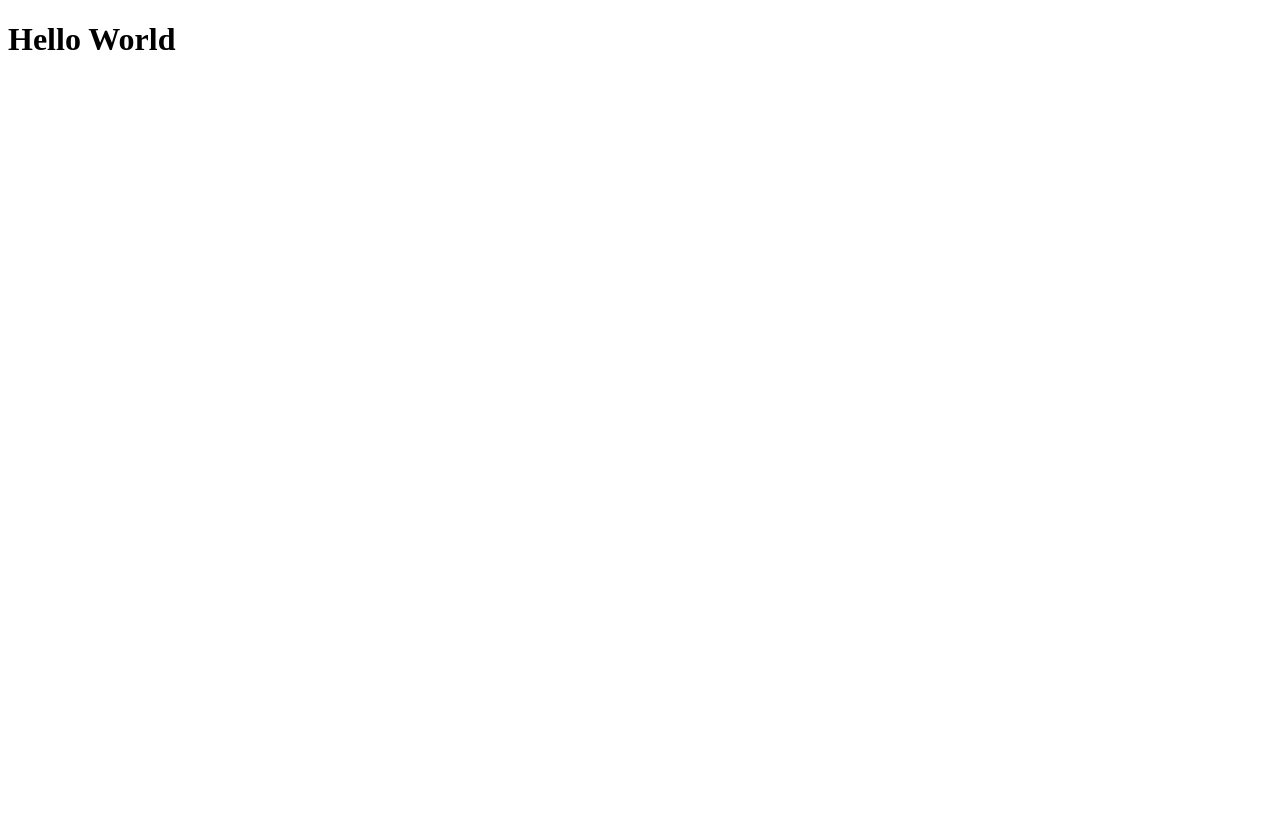
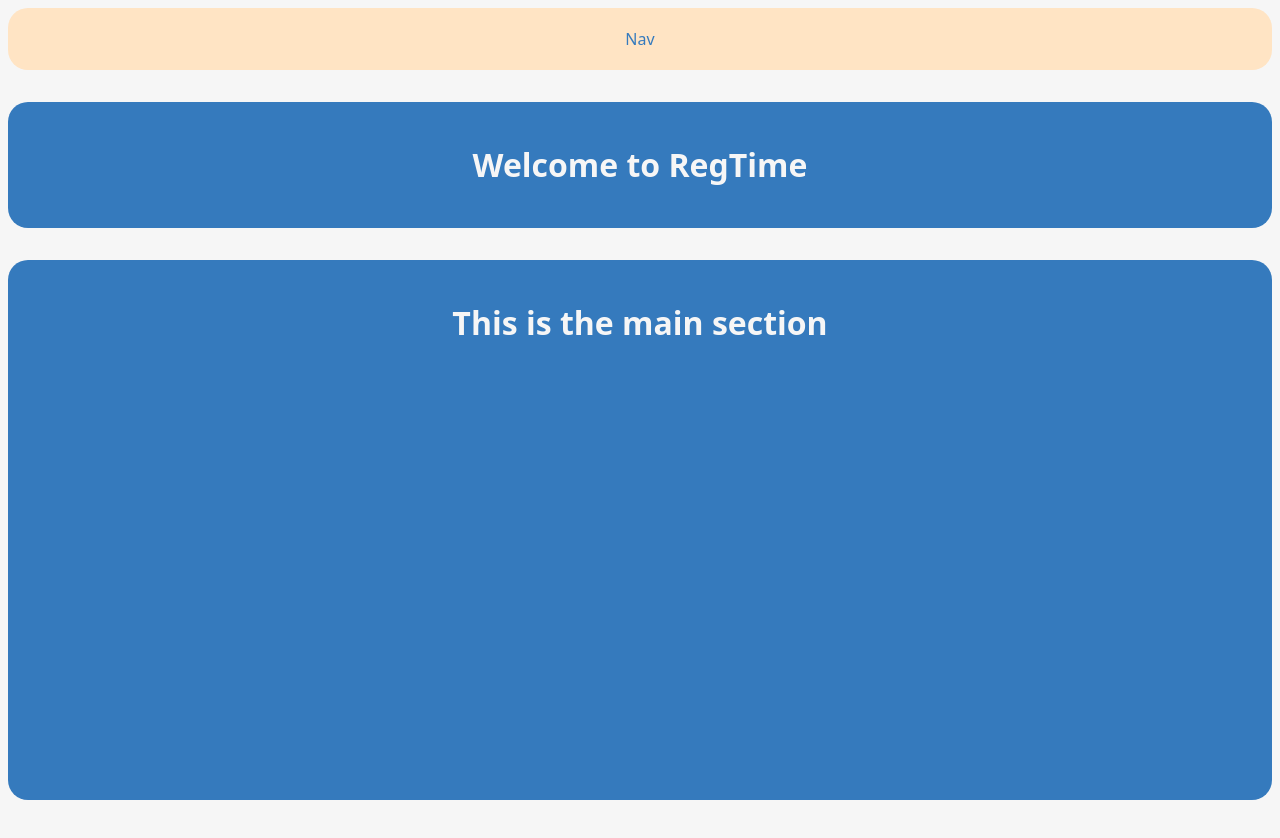
Before and after one commit to SYKIBE/regTime, a website: page index.html in a window 1280 px wide. Before the commit the page ends 800 px from the top, so only its background shows below. Drawn offline with Linux system fonts and the light colour scheme.

Commit message:
first layout

```diff
--- a/css/styles.css
+++ b/css/styles.css
@@ -0,0 +1,43 @@
+:root {
+  --color-bg: #f6f6f6;
+  --color-text: #333333;
+  --color-primary: #4a90e2;
+  --color-primary-hover: #357ABD;
+}
+
+body {
+  background-color: var(--color-bg);
+  color: var(--color-text);
+  font-family: system-ui, sans-serif;
+  /* margin: 2rem; */
+  align-content: center;
+  /* padding: 50px; */
+  text-align: center;
+}
+
+nav {
+  background-color: bisque;
+  color: #357ABD;
+  padding: 20px;
+
+}
+
+header {
+  background-color: #357ABD;
+  color: #f6f6f6;
+
+}
+
+main {
+  background-color: #357ABD;
+  color: #f6f6f6;
+  padding: 20px;
+  min-height: 500px;
+
+}
+
+.display {
+  border-radius: 20px;
+  padding: 20px;
+  margin-bottom: 2rem;
+}
--- a/index.html
+++ b/index.html
@@ -10,14 +10,26 @@
     <title>RegTime</title>
     <meta name="description" content="">
     <meta name="viewport" content="width=device-width, initial-scale=1">
-    <link rel="stylesheet" href="">
+    <link rel="stylesheet" href="/css/styles.css">
   </head>
   <body>
     <!--[if lt IE 7]>
       <p class="browsehappy">You are using an <strong>outdated</strong> browser. Please <a href="#">upgrade your browser</a> to improve your experience.</p>
     <![endif]-->
-    <h1>Hello World</h1>
 
+    <nav class = "display">
+      Nav
+    </nav>
+
+    <header class = "display">
+      <h1>Welcome to RegTime</h1>
+    </header>
+
+    <main class = "display">
+      <h1>This is the main section</h1>
+    </main>
+
+    <footer></footer>
 
     <script src="" async defer></script>
   </body>
```
